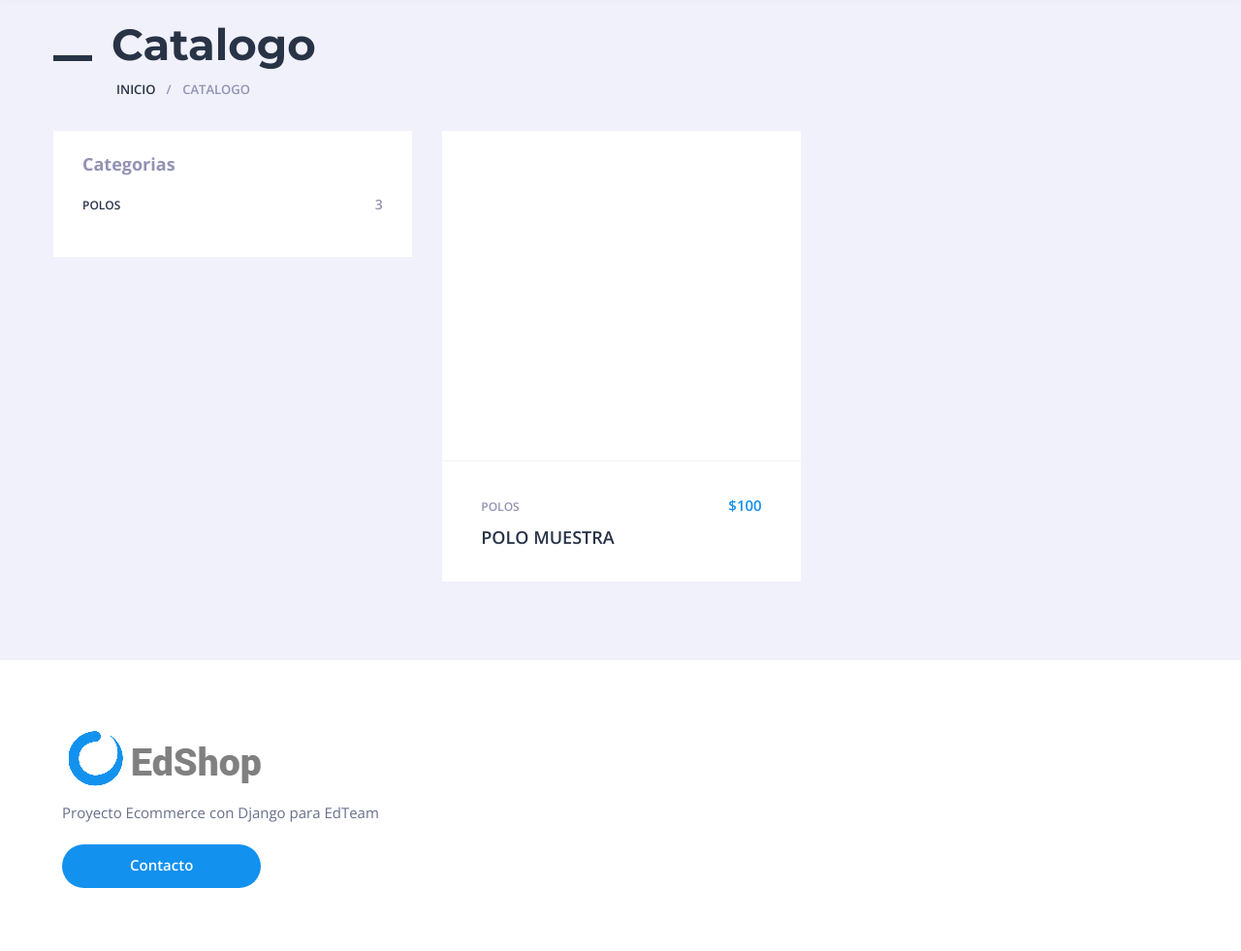
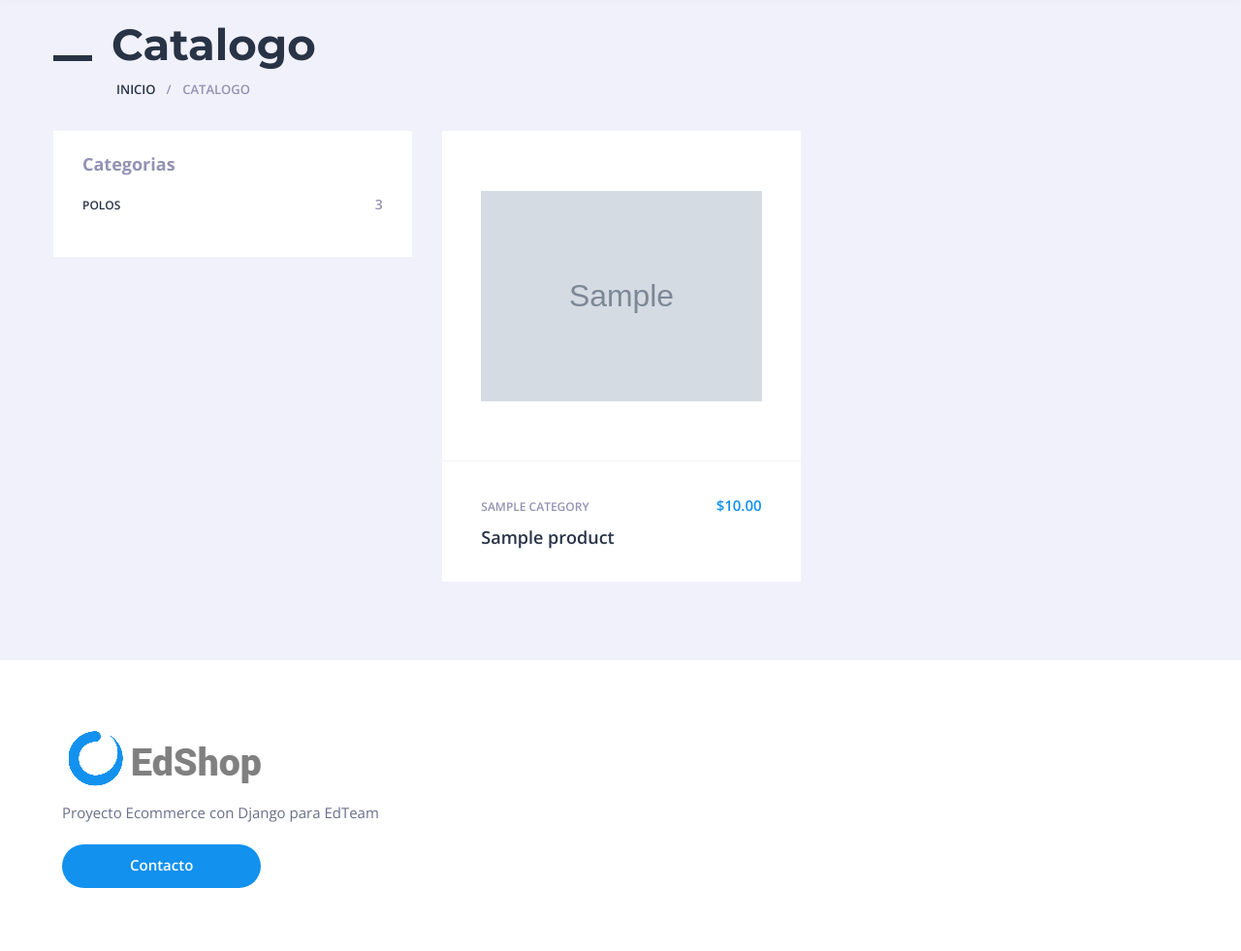
Before and after one commit to jpca92/EDShop, a Django app: template appweb/templates/index.html in a window 1280 px wide. Shown: the part 138-1119 px from the top of the page at 97% size. Run offline with Django 5.2, Linux system fonts and the light colour scheme; the template is opened without the code that fills it: values that come from a table or form of the project are taken from there, others are empty; tables that the repository leaves empty hold one stand-in row (values such as "Sample post"); grey boxes marked "Sample" are stand-in pictures; some libraries are stand-ins or nearby versions; some web fonts are replaced.

Commit message:
lesson 2_2

```diff
--- a/EDShop/settings.py
+++ b/EDShop/settings.py
@@ -31,7 +31,6 @@
 # Application definition
 
 INSTALLED_APPS = [
-    'django_admin_tailwind',
     'django.contrib.admin',
     'django.contrib.auth',
     'django.contrib.contenttypes',
--- a/EDShop/urls.py
+++ b/EDShop/urls.py
@@ -15,11 +15,12 @@
     2. Add a URL to urlpatterns:  path('blog/', include('blog.urls'))
 """
 from django.contrib import admin
-from django.urls import path
+from django.urls import path, include
 
 from django.conf import settings
 from django.conf.urls.static import static
 
 urlpatterns = [
+    path('', include('appweb.urls')),
     path('admin/', admin.site.urls),
 ]+ static(settings.MEDIA_URL, document_root=settings.MEDIA_ROOT) # THIS line is added to serve media files during development. Remove it in production.
--- a/appweb/templates/includes/catalogo/catalogo.html
+++ b/appweb/templates/includes/catalogo/catalogo.html
@@ -1,9 +1,10 @@
 <div class="row prod-items prod-items-2">
+    {% for product in products %}
     <article class="cf-sm-6 cf-md-6 cf-lg-6 col-xs-6 col-sm-6 col-md-6 col-lg-6 sectgl-item">
         <div class="sectgl prod-i">
             <div class="prod-i-top">
                 <a class="prod-i-img" href="#">
-                    <img src="https://via.placeholder.com/250" alt="">
+                    <img src="{{product.image.url}}" alt="">
                 </a>
                 <div class="prod-i-actions">
                     <div class="prod-i-actions-in">
@@ -15,11 +16,12 @@
             </div>
             <div class="prod-i-bot">
                 <div class="prod-i-info">
-                    <p class="prod-i-price">$100</p>
-                    <p class="prod-i-categ"><a href="#">POLOS</a></p>
+                    <p class="prod-i-price">${{product.price}}</p>
+                    <p class="prod-i-categ"><a href="#">{{product.category}}</a></p>
                 </div>
-                <h3 class="prod-i-ttl"><a href="#">POLO MUESTRA</a></h3>
+                <h3 class="prod-i-ttl"><a href="#">{{product.name}}</a></h3>
             </div>
         </div>
     </article>
+    {% endfor %}
 </div>
--- /dev/null
+++ b/appweb/urls.py
@@ -0,0 +1,10 @@
+from django.urls import path
+
+from . import views
+
+app_name = 'appweb'
+
+urlpatterns = [
+    path('', views.index, name='index'),
+
+]
```
Also changed, not shown: appweb/views.py (+9 -1 lines).
